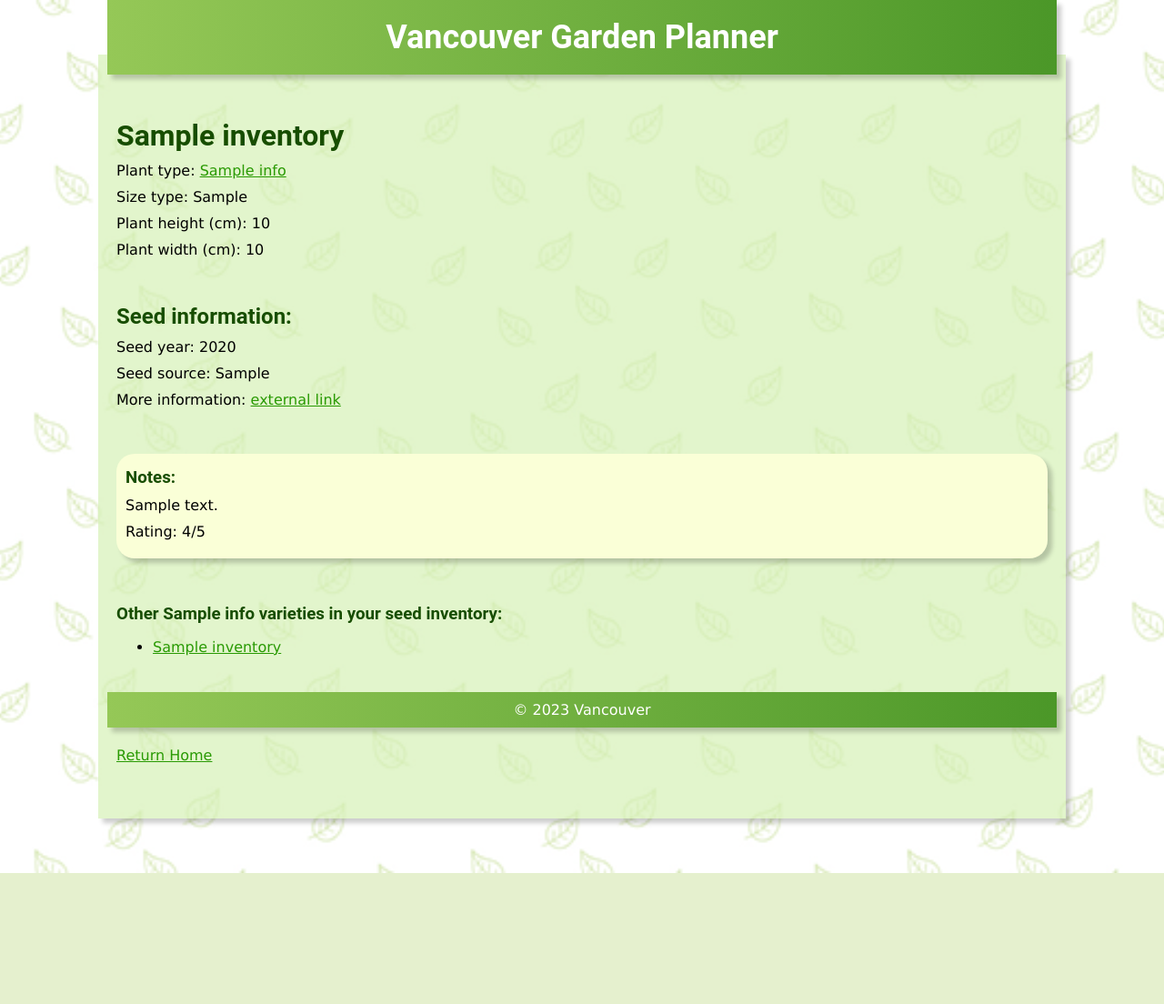
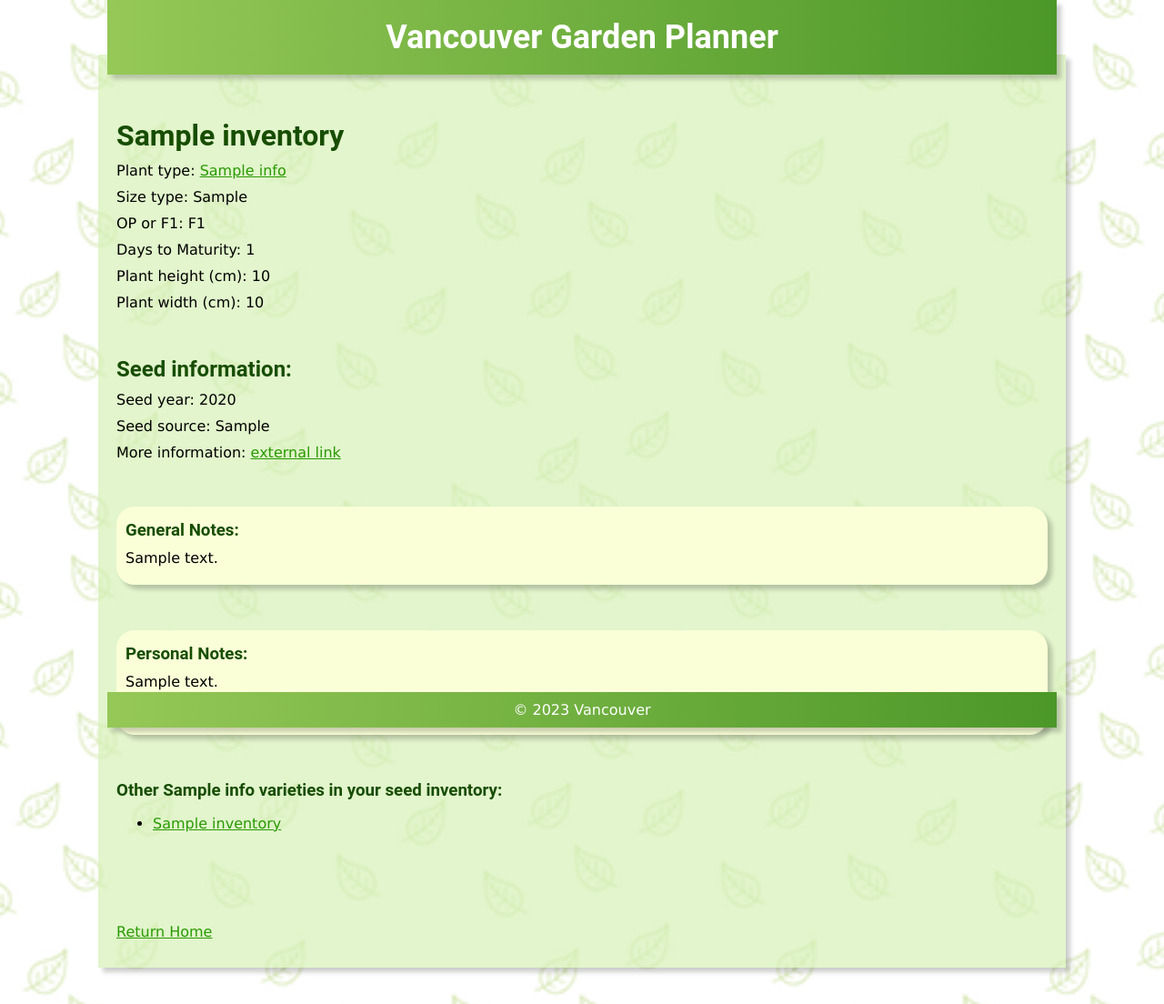
Before and after one commit to SwantjeM/gardenplanner, a Django app: page /seedinventory/1 in a window 1280 px wide. Shown: the top 1104 px of the page at 91% size. Before the commit the page ends 960 px from the top, so only its background shows below. Run offline with Django 4.2, Linux system fonts and the light colour scheme; tables that the repository leaves empty hold one stand-in row (values such as "Sample post").

Commit message:
added new model info to seedinfo template

```diff
--- a/core/templates/core/seedinfo.html
+++ b/core/templates/core/seedinfo.html
@@ -6,6 +6,8 @@
         <h1>{{seed_info.seed_name}} </h1>
         <p>Plant type: <a href="/{{ plant.id }}/">{{seed_info.plant_name}}</a></p>
         <p>Size type: {{seed_info.size_type}}</p>
+        <p>OP or F1: {{seed_info.OP_F1}}</p>
+        <p>Days to Maturity: {{seed_info.maturity_days}}</p>
         <p>Plant height (cm): {{seed_info.height_cm}}</p>
         <p>Plant width (cm): {{seed_info.width_cm}}</p>
     </div>
@@ -17,8 +19,13 @@
     </div>
 
     <div id="NotesWrapper">
-        <h3> Notes: </h3>
+        <h3> General Notes: </h3>
         <p> {{seed_info.seed_notes}}</p>
+    </div>
+
+    <div id="NotesWrapper">
+        <h3> Personal Notes: </h3>
+        <p> {{seed_info.manual_notes}}</p>
         <p> Rating: {{seed_info.rating}}/5</p>
     </div>
 
```
